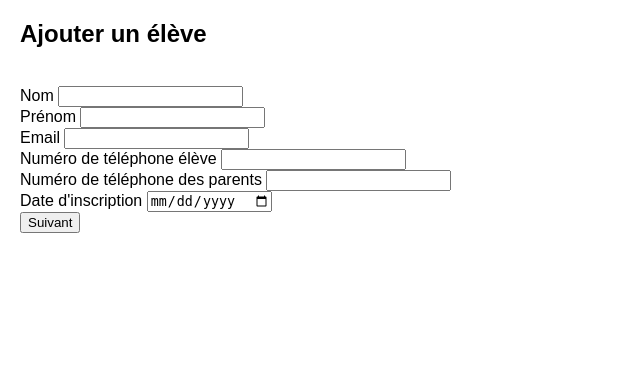
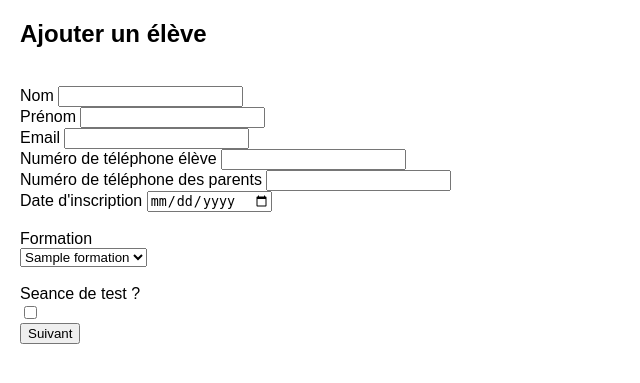
Before and after one commit to TFerhan/studies-management, a Flask app: page /ajouter_eleve in a window 1280 px wide. Shown: the part 46-429 px from the top of the page, without its empty margins (0-640 px from the left). Run offline with Flask 3, Linux system fonts and the light colour scheme; tables that the repository leaves empty or names only in its code hold one stand-in row (values such as "Sample post"); some libraries are stand-ins or nearby versions.

Commit message:
Update ajouter_eleve.html

```diff
--- a/prj/templates/ajouter_eleve.html
+++ b/prj/templates/ajouter_eleve.html
@@ -63,6 +63,28 @@
         <br>
         {% endfor %}
     {% endif %}
+    <br>
+      {{ form.formation.label }} <br>
+      {{ form.formation }}
+    <br>
+    {% if form.formation.errors %}
+        {% for error in form.formation.errors %}
+        <b style="color:tomato;"> {{ error }} </b>
+        <br>
+        {% endfor %}
+    {% endif %}
+    <br>
+      {{ form.test.label }} <br>
+      {{ form.test }}
+    <br>
+    {% if form.test.errors %}
+        {% for error in form.test.errors %}
+        <b style="color:tomato;"> {{ error }} </b>
+        <br>
+        {% endfor %}
+    {% endif %}
+
+
     {{ form.csrf_token }}
     {{ form.submit }}
 
```
